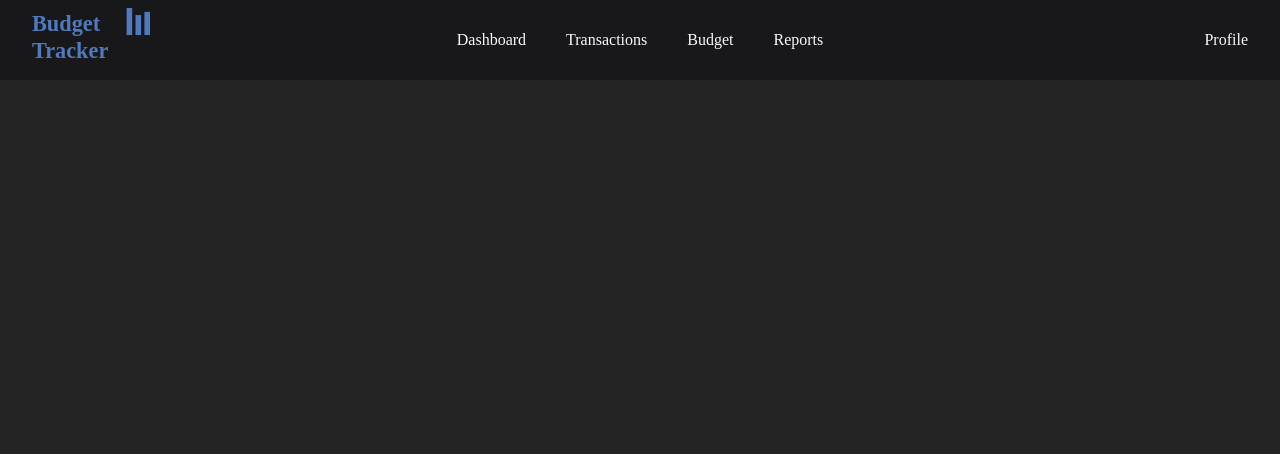
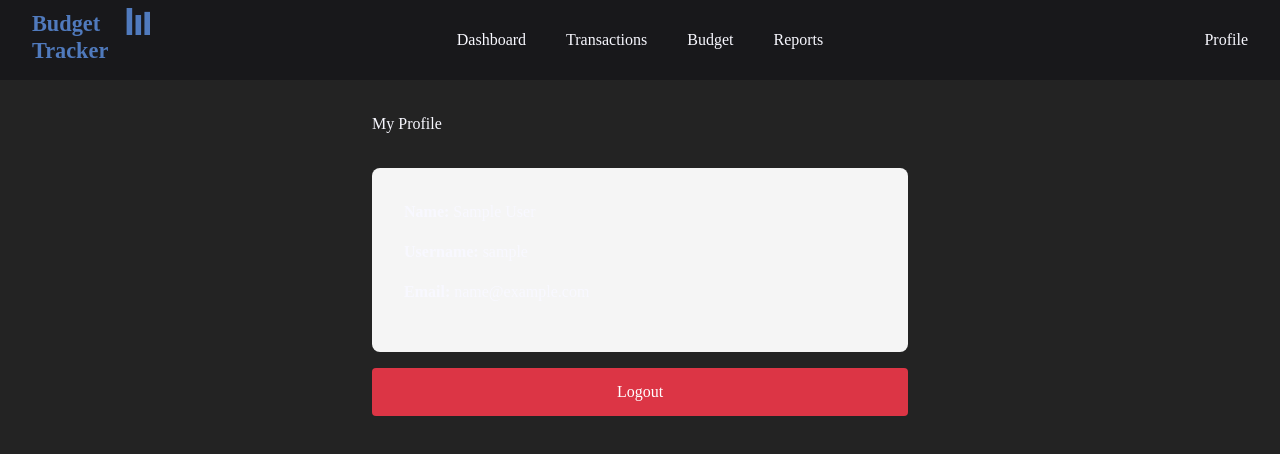
Before and after one commit to adelkandi/budget-tracker, a React (Vite) app in the folder frontend/: page /profile in a window 1280 px wide. Shown: the top 454 px of the page. Built offline with nearby package versions, Linux system fonts and the light colour scheme; no server answers; sample sign-in values are in the browser's storage.

Commit message:
Refactor: Enhance Profile component to load user data and display profile information

```diff
--- a/frontend/src/pages/profile.tsx
+++ b/frontend/src/pages/profile.tsx
@@ -1,9 +1,123 @@
 import Navbar from "../components/layout/Navbar"
+import { useEffect, useState } from "react"
+import { useNavigate } from "react-router-dom"
+import { getCurrentUser, logout } from "../api/budgetApi"
 
+type User = {
+    id: number;
+    name: string;
+    username: string;
+    email: string;
+    created_at?: string;
+}
 
 function Profile(){
+    const [user, setUser] = useState<User | null>(null)
+    const [loading, setLoading] = useState(true)
+    const navigate = useNavigate()
+
+    useEffect(() => {
+        loadUser()
+    }, [])
+
+    const loadUser = async () => {
+        try {
+            // Try to get user from API (validates cookie)
+            const userData = await getCurrentUser()
+
+            if (userData) {
+                setUser(userData)
+                localStorage.setItem("user", JSON.stringify(userData))
+            } else {
+                // No valid session, check localStorage
+                const storedUser = localStorage.getItem("user")
+                if (storedUser) {
+                    setUser(JSON.parse(storedUser))
+                } else {
+                    // Not logged in, redirect to login
+                    navigate("/login")
+                }
+            }
+        } catch (error) {
+            console.error("Error loading user:", error)
+            navigate("/login")
+        } finally {
+            setLoading(false)
+        }
+    }
+
+    const handleLogout = async () => {
+        try {
+            await logout()
+            localStorage.removeItem("user")
+            navigate("/login")
+        } catch (error) {
+            console.error("Error logging out:", error)
+            // Still redirect even if API call fails
+            localStorage.removeItem("user")
+            navigate("/login")
+        }
+    }
+
+    if (loading) {
+        return (
+            <>
+                <Navbar />
+                <div style={{ padding: "2rem", textAlign: "center" }}>
+                    <p>Loading...</p>
+                </div>
+            </>
+        )
+    }
+
     return(
-        <Navbar />
+        <>
+            <Navbar />
+            <div style={{ padding: "2rem", maxWidth: "600px", margin: "0 auto" }}>
+                <h1 style={{ marginBottom: "2rem" }}>My Profile</h1>
+
+                {user && (
+                    <div style={{
+                        backgroundColor: "#f5f5f5",
+                        padding: "2rem",
+                        borderRadius: "8px",
+                        marginBottom: "1rem"
+                    }}>
+                        <div style={{ marginBottom: "1rem" }}>
+                            <strong>Name:</strong> {user.name}
+                        </div>
+                        <div style={{ marginBottom: "1rem" }}>
+                            <strong>Username:</strong> {user.username}
+                        </div>
+                        <div style={{ marginBottom: "1rem" }}>
+                            <strong>Email:</strong> {user.email}
+                        </div>
+                        {user.created_at && (
+                            <div style={{ marginBottom: "1rem" }}>
+                                <strong>Member Since:</strong>{" "}
+                                {new Date(user.created_at).toLocaleDateString()}
+                            </div>
+                        )}
+                    </div>
+                )}
+
+                <button
+                    onClick={handleLogout}
+                    style={{
+                        backgroundColor: "#dc3545",
+                        color: "white",
+                        padding: "0.75rem 2rem",
+                        border: "none",
+                        borderRadius: "4px",
+                        cursor: "pointer",
+                        fontSize: "1rem",
+                        width: "100%"
+                    }}
+                >
+                    Logout
+                </button>
+            </div>
+        </>
     )
 }
 
```
